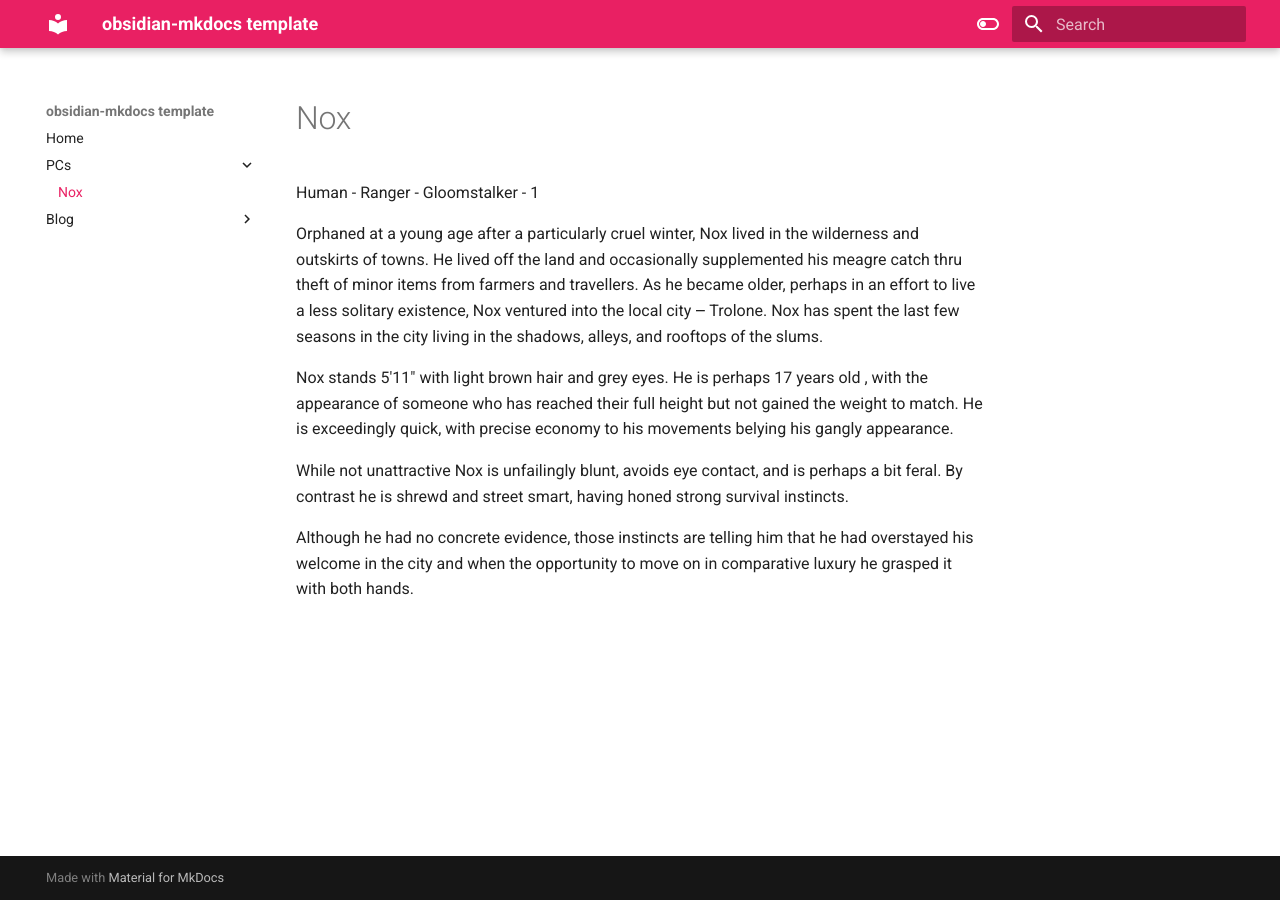
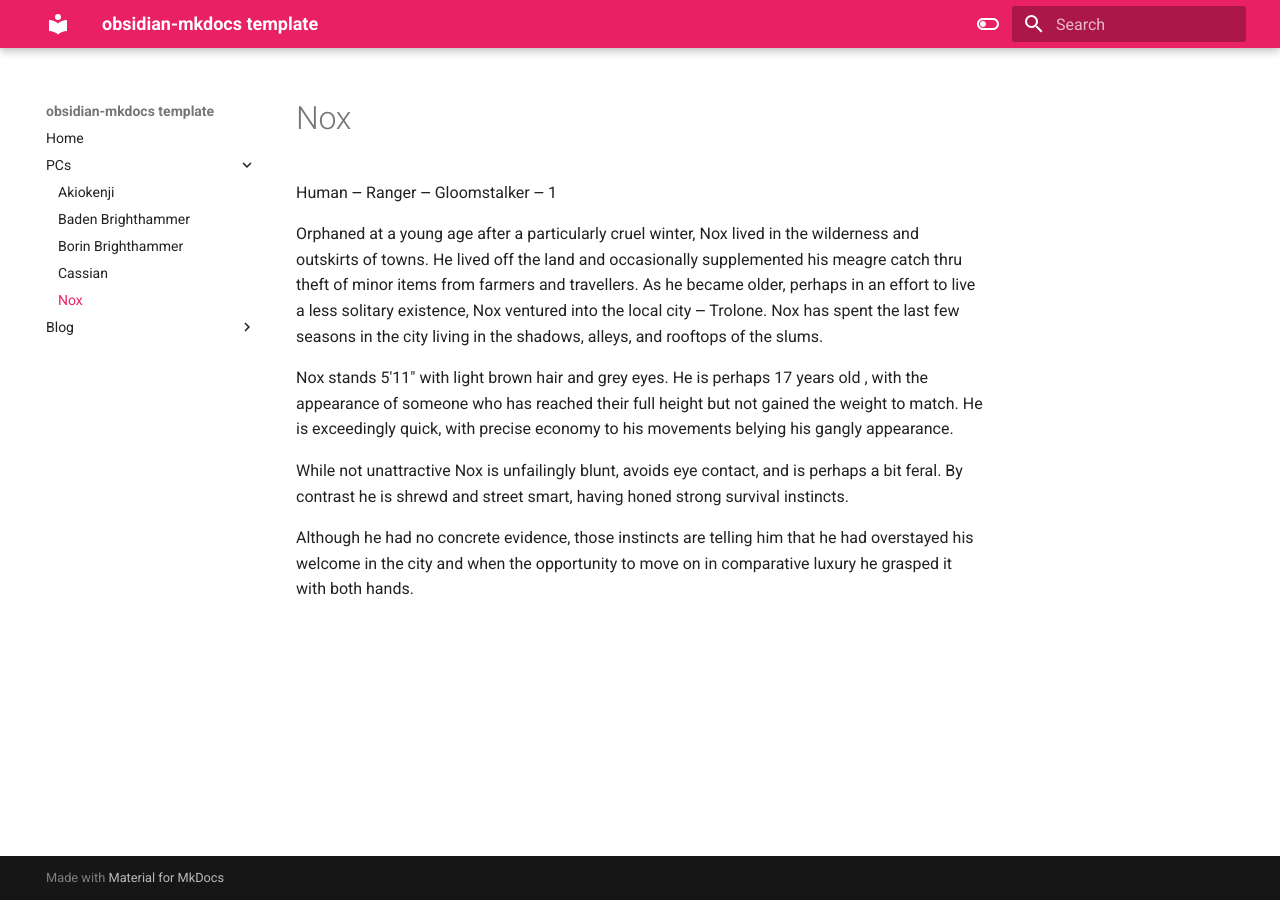
Before and after one commit to pacanukeha/pacanukeha.github.io, an MkDocs documentation site: the page built from docs/PCs/Nox.md, in a window 1280 px wide. Built offline with MkDocs 1.6.1 and Material for MkDocs 9.7.7, drawn with Linux system fonts in a browser that asks for light colours.

Commit message:
add stubs for the rest

```diff
--- /dev/null
+++ b/docs/PCs/Baden Brighthammer.md
@@ -0,0 +1 @@
+![[baden_brighthammer.png]]
--- a/docs/PCs/Nox.md
+++ b/docs/PCs/Nox.md
@@ -1,4 +1,4 @@
-Human - Ranger - Gloomstalker - 1
+Human ‒ Ranger ‒ Gloomstalker ‒ 1
 
 Orphaned at a young age after a particularly cruel winter, Nox lived in the wilderness and outskirts of towns. He lived off the land and occasionally supplemented his meagre catch thru theft of minor items from farmers and travellers.  As he became older, perhaps in an effort to live a less solitary existence, Nox ventured into the local city ‒ Trolone. Nox has spent the last few seasons in the city living in the shadows, alleys, and rooftops of the slums.
 
```
Also changed, not shown: docs/PCs/Akiokenji.md (added, +15 -0 lines), docs/PCs/Borin Brighthammer.md (added, +2 -0 lines), docs/PCs/Cassian.md (added, +3 -0 lines), docs/index.md (+2 -0 lines), 1 other file.
